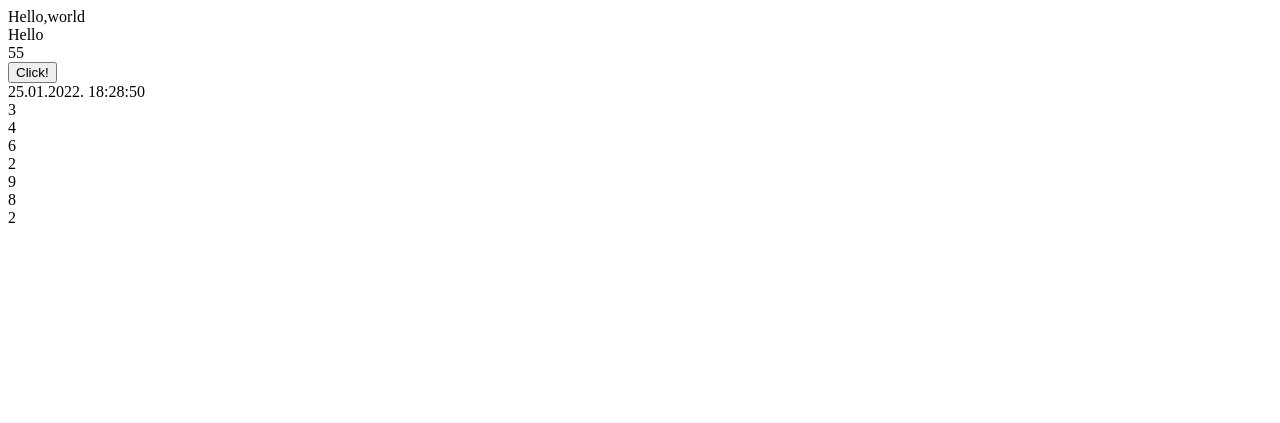
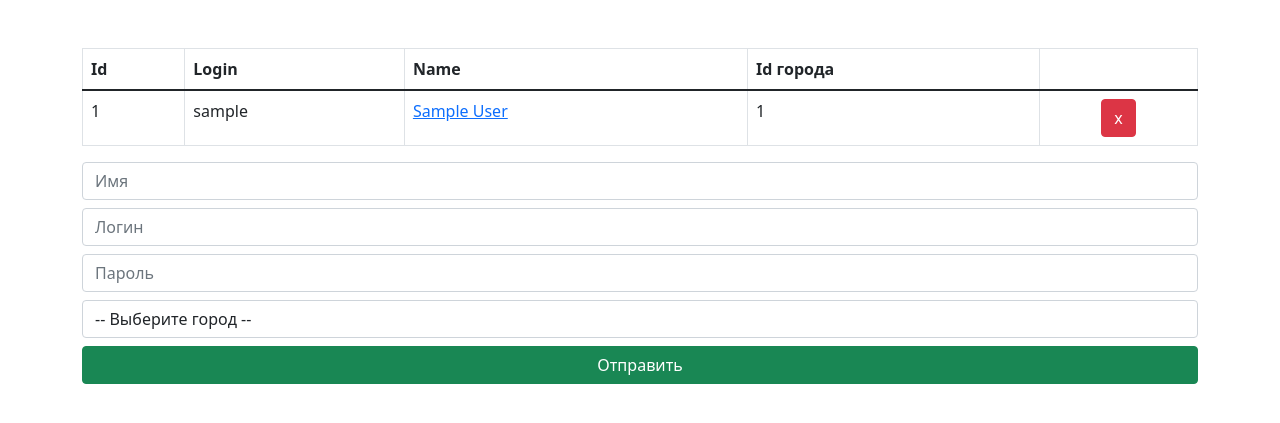
Before and after one commit to Lakomkina23/Lakomkina1, a PHP site: page / in a window 1280 px wide. Shown: the top 423 px of the page. Run offline with PHP 8.4, Linux system fonts and the light colour scheme; tables that the repository leaves empty or names only in its code hold one stand-in row (values such as "Sample post").

Commit message:
elfktybt gjkmpjdfntkz

```diff
--- a/index.php
+++ b/index.php
@@ -1,52 +1,92 @@
+<!doctype html>
+<html lang="en">
+  <head>
+    <meta charset="utf-8">
+    <meta name="viewport" content="width=device-width, initial-scale=1">
+
+    <link href="https://cdn.jsdelivr.net/npm/bootstrap@5.1.3/dist/css/bootstrap.min.css" rel="stylesheet" integrity="sha384-1BmE4kWBq78iYhFldvKuhfTAU6auU8tT94WrHftjDbrCEXSU1oBoqyl2QvZ6jIW3" crossorigin="anonymous">
+
+    <title>Hello, world!</title>
+  </head>
+  <body>
+    <div class='container mt-5'>
+
 <?php
 
-echo "Hello,world";
+$user ='root'; $password = '';
+$pdo = new Pdo('mysql:dbname=fullstack;host=127.0.0.1;port=3306', $user, $password);
 
-echo "<br>";
+$query = "SELECT * FROM users";
+$res = $pdo->query($query);
+$users = $res->fetchAll();
 
-echo "Hello";
+$query = "SELECT * FROM cities";
+$res = $pdo->query($query);
+$cities = $res->fetchAll();
 
-echo "<br>";
+echo "
+<table class='table table-bordered'>
+    <thead>
+        <tr>
+            <th>Id</th>
+            <th>Login</th>
+            <th>Name</th>
+            <th>Id города</th>
+            <th></th>
+        </tr>
+    </thead>
+    <tbody>
+";
 
-echo 55;
+foreach ($users as $user) {
+    // if ($user['city_id']) {
+    //     $city = $user['city_id'];
+    // } else {
+    //     $city = '-';
+    // }
 
-echo "<br>";
+    $city = $user['city_id'] ? $user['city_id'] : '-';
 
-echo '<button> Click! </button>';
+    echo "
+    <tr>
+    <td>{$user['id']}</td>
+    <td>{$user['login']}</td>
+    <td>
+        <a href='pages/user.php?id={$user['id']}'>
+            {$user['name']}
+        </a>
+    </td>
+    <td>{$city}</td>
+    <td class='text-center'>
+        <form method='post' action='actions/del_user.php'>
+            <input type='hidden' name='id' value='{$user['id']}'>
+            <button type='submit' class='btn btn-danger'>x</button>
+        </form>
+    </td>
+</tr>
+";
+}
 
-echo '<br>';
-
-echo date('d.m.Y. H:i:s');
-
-echo '<br>';
-
-echo 2+1;
-
-echo '<br>';
-
-echo 5-1;
-
-echo '<br>';
-
-echo 2*3;
-
-echo '<br>';
-
-echo 10/5;
-
-echo '<br>';
-
-echo 5 + 2 * 2;
-
-echo '<br>';
-
-echo 2 ** 3;
-
-echo '<br>';
-
-echo 11 % 3;
-
-
-
+echo "</tbody>
+</table>";
 
 ?>
+
+            <form method="POST" action="form.php">
+                <input required class="form-control mb-2" placeholder="Имя" name='name'>
+                <input class="form-control mb-2" placeholder="Логин" name='login'>
+                <input class="form-control mb-2" type="password" placeholder="Пароль" name='password'>
+                <select class="form-control mb-2" name="city_id">
+                    <option selected disabled>-- Выберите город --</option>
+                    <?php
+                        foreach ($cities as $city) {
+                            echo "<option value='{$city['id']}'>{$city['name']}</option>";
+                        }
+                    ?>
+                </select>
+                <button type="submit" class="btn btn-success w-100">Отправить</button>
+            </form>
+        </div>
+    <script src="https://cdn.jsdelivr.net/npm/bootstrap@5.1.3/dist/js/bootstrap.bundle.min.js" integrity="sha384-ka7Sk0Gln4gmtz2MlQnikT1wXgYsOg+OMhuP+IlRH9sENBO0LRn5q+8nbTov4+1p" crossorigin="anonymous"></script>
+  </body>
+</html>
```
Also changed, not shown: actions/del_user.php (added, +14 -0 lines), form.php (added, +21 -0 lines).
